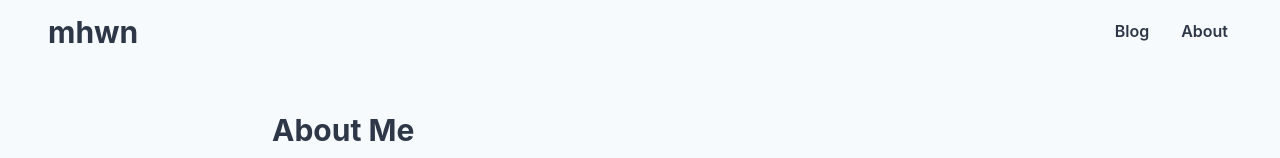
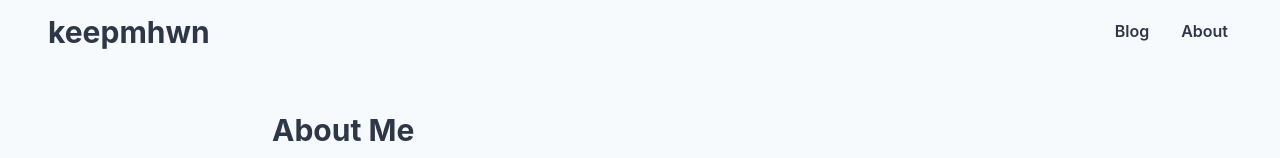
Before and after one commit to keepmhwn/keepmhwn.blog, a Next.js app: page /about in a window 1280 px wide. Shown: the top 158 px of the page. Built offline with nearby package versions, Linux system fonts and the light colour scheme.

Commit message:
fix: Update Title

```diff
--- a/src/app/layout.tsx
+++ b/src/app/layout.tsx
@@ -7,7 +7,7 @@ import Main from "@/components/layout/main";
 import Footer from "@/components/layout/footer";
 
 export const metadata: Metadata = {
-  title: "mHwn",
+  title: "keepmhwn",
   description: "My Personal Homepage",
 };
 
--- a/src/components/layout/app-bar/index.tsx
+++ b/src/components/layout/app-bar/index.tsx
@@ -20,7 +20,7 @@ const AppBar = () => {
     >
       <Link href="/">
         <Heading as="h1" size="lg" color="gray.700" role="button">
-          mhwn
+          keepmhwn
         </Heading>
       </Link>
       <Navigation />
```
